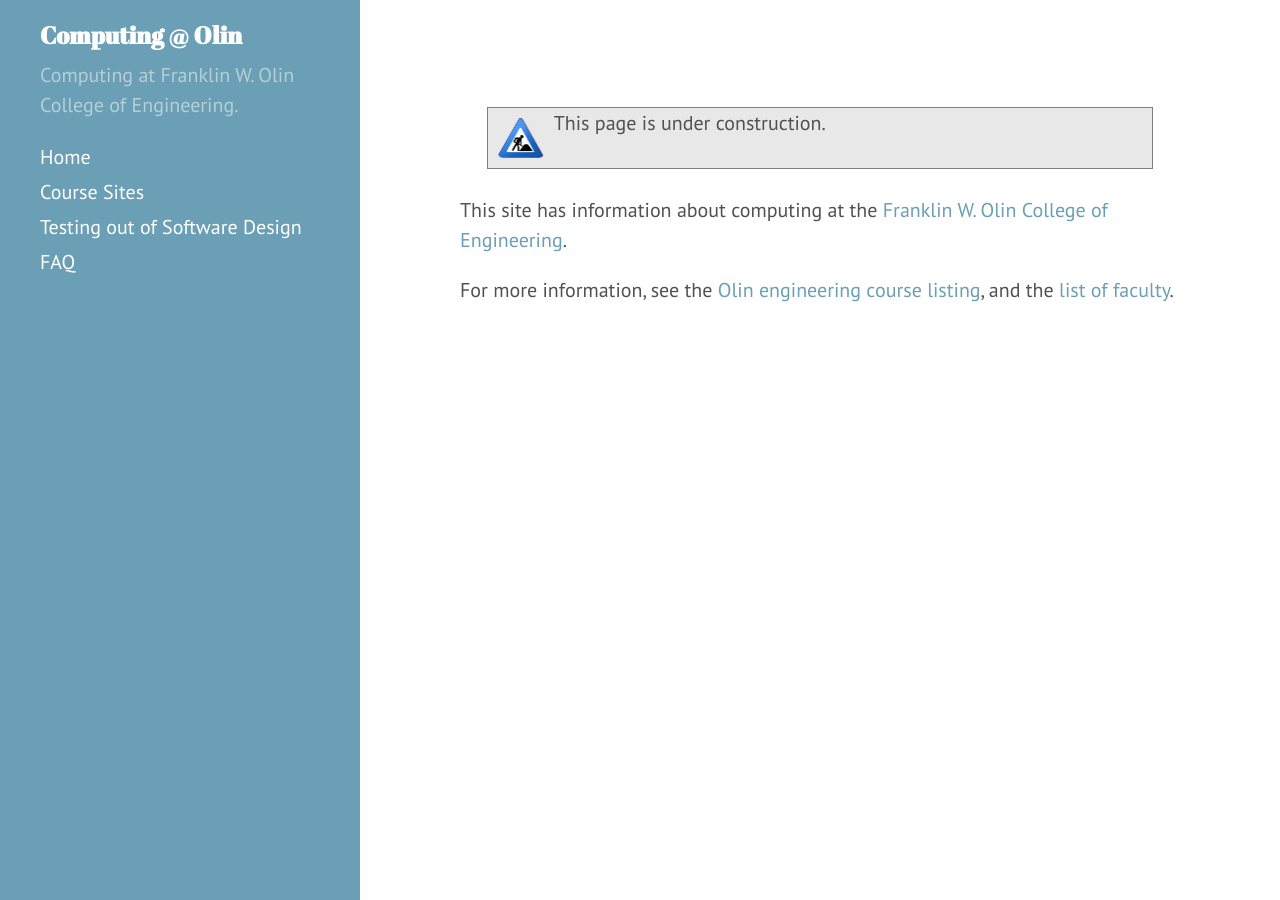
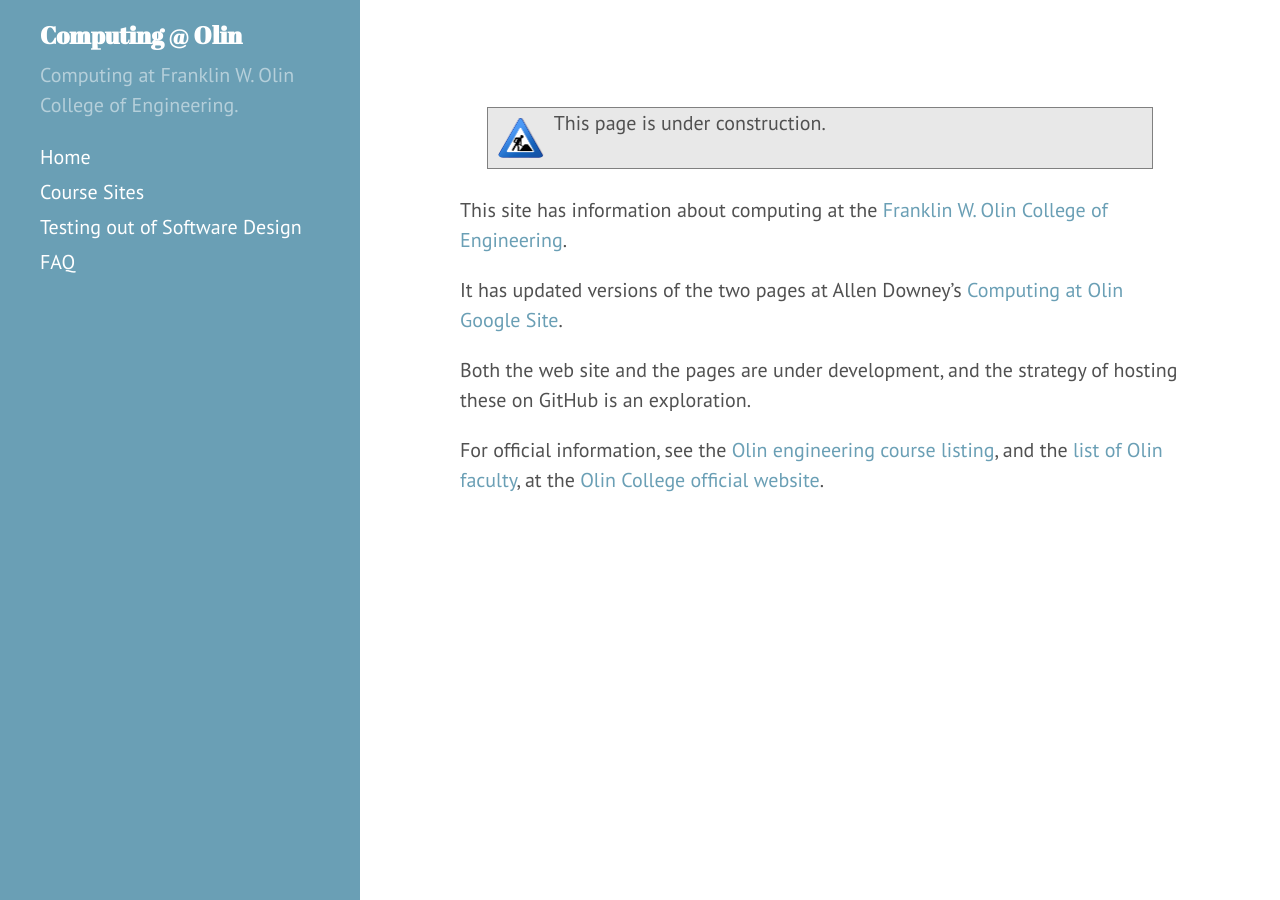
Before and after one commit to olin-computing/olin-computing.github.io, a Jekyll site: the page built from index.md, in a window 1280 px wide. Built offline with Jekyll 4.4.1, drawn with Linux system fonts in a browser that asks for light colours.

Commit message:
add more about state of construction

```diff
--- a/index.md
+++ b/index.md
@@ -8,5 +8,9 @@ layout: default
 
 This site has information about computing at the [Franklin W. Olin College of Engineering](http://www.olin.edu/).
 
-For more information, see the [Olin engineering course listing](http://www.olin.edu/course-listing/engineering/), and the
-[list of faculty](http://www.olin.edu/faculty/).
+It has updated versions of the two pages at Allen Downey's [Computing at Olin Google Site](https://sites.google.com/site/allendowney/home/computing-at-olin).
+
+Both the web site and the pages are under development, and the strategy of hosting these on GitHub is an exploration.
+
+For official information, see the [Olin engineering course listing](http://www.olin.edu/course-listing/engineering/), and the
+[list of Olin faculty](http://www.olin.edu/faculty/), at the [Olin College official website](http://www.olin.edu).
```
Also changed, not shown: other parts of index.md (+1 -1 lines), README.md.
